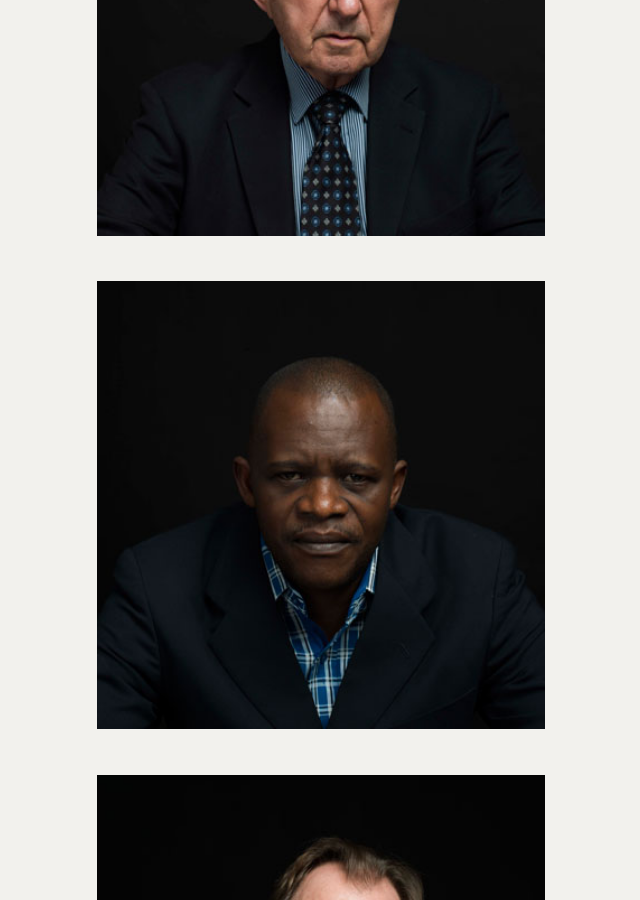
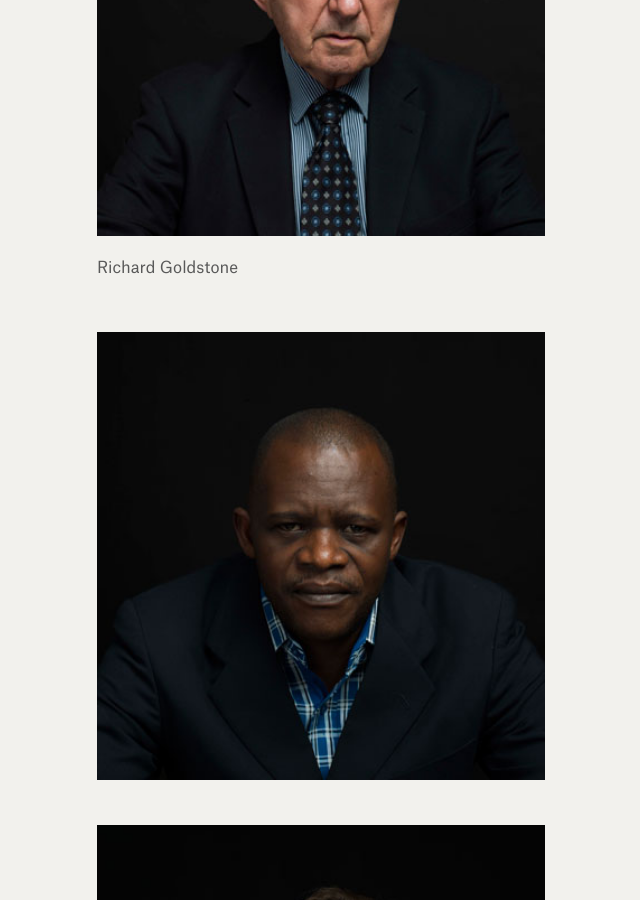
Before and after one commit to weights-and-measures/weights-and-measures.github.io, a Jekyll site: the page built from photographs.html, in a window 1280 px wide and 900 px high, scrolled down 4536 px. Shown: the whole window, without its empty margins (319-959 px from the left). Built offline with Jekyll 4.4.1, drawn with Linux system fonts in a browser that asks for light colours.

Commit message:
Updated D8

```diff
--- a/_photographs/d8.markdown
+++ b/_photographs/d8.markdown
@@ -1,7 +1,9 @@
 ---
-title: d8
+title: Richard Goldstone
 date: 2016-12-29 17:00:00 Z
 position: 46
 ---
 
 ![richard_goldstone_09.jpg](/uploads/richard_goldstone_09.jpg)
+
+Richard Goldstone
```
